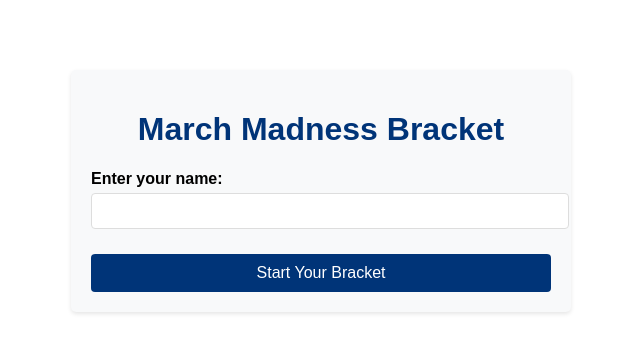
After one commit to gregbkatz/madness, a Flask app: page /login in a window 1280 px wide. The commit adds this page. Shown: the top 353 px of the page, without its empty margins (319-959 px from the left). Run offline with Flask 2, Linux system fonts and the light colour scheme.

Commit message:
Add login page

```diff
--- a/app.py
+++ b/app.py
@@ -1,4 +1,4 @@
-from flask import Flask, render_template, jsonify, request
+from flask import Flask, render_template, jsonify, request, redirect, url_for, session
 from data.teams import teams
 from datetime import datetime
 from bracket_logic import initialize_bracket, select_team, auto_fill_bracket, pretty_print_bracket, update_winners, random_fill_bracket, reset_team_completely
@@ -7,6 +7,7 @@ import os
 import copy
 
 app = Flask(__name__)
+app.secret_key = 'march_madness_simple_key'  # Secret key for session
 
 # Store the bracket in server memory (in a real app, this would be in a database)
 bracket = initialize_bracket()
@@ -16,8 +17,23 @@ os.makedirs('saved_brackets', exist_ok=True)
 
 @app.route('/')
 def index():
+    # Check if user is logged in
+    if 'username' not in session:
+        return redirect(url_for('show_login'))
+
     current_time = datetime.now().strftime("%B %d, %Y %I:%M %p")
-    return render_template('index.html', current_time=current_time)
+    return render_template('index.html', current_time=current_time, username=session.get('username'))
+
+@app.route('/login', methods=['GET', 'POST'])
+def show_login():
+    if request.method == 'POST':
+        username = request.form.get('username')
+        if username:
+            session['username'] = username
+            return redirect(url_for('index'))
+        else:
+            return render_template('login.html', error='Please enter your name')
+    return render_template('login.html')
 
 @app.route('/api/teams')
 def get_teams():
--- /dev/null
+++ b/templates/login.html
@@ -0,0 +1,75 @@
+<!DOCTYPE html>
+<html lang="en">
+<head>
+    <meta charset="UTF-8">
+    <meta name="viewport" content="width=device-width, initial-scale=1.0">
+    <title>March Madness Login</title>
+    <style>
+        body {
+            font-family: Arial, sans-serif;
+            max-width: 500px;
+            margin: 0 auto;
+            padding: 20px;
+        }
+        .login-container {
+            background-color: #f8f9fa;
+            border-radius: 5px;
+            padding: 20px;
+            box-shadow: 0 2px 4px rgba(0, 0, 0, 0.1);
+            margin-top: 50px;
+        }
+        h1 {
+            color: #003478;
+            text-align: center;
+        }
+        .form-group {
+            margin-bottom: 15px;
+        }
+        label {
+            display: block;
+            margin-bottom: 5px;
+            font-weight: bold;
+        }
+        input[type="text"] {
+            width: 100%;
+            padding: 8px;
+            border: 1px solid #ddd;
+            border-radius: 4px;
+            font-size: 16px;
+        }
+        button {
+            background-color: #003478;
+            color: white;
+            border: none;
+            padding: 10px 15px;
+            border-radius: 4px;
+            font-size: 16px;
+            cursor: pointer;
+            width: 100%;
+            margin-top: 10px;
+        }
+        button:hover {
+            background-color: #002555;
+        }
+        .error {
+            color: red;
+            margin-top: 10px;
+        }
+    </style>
+</head>
+<body>
+    <div class="login-container">
+        <h1>March Madness Bracket</h1>
+        <form action="/login" method="post">
+            <div class="form-group">
+                <label for="username">Enter your name:</label>
+                <input type="text" id="username" name="username" required>
+            </div>
+            <button type="submit">Start Your Bracket</button>
+            {% if error %}
+            <p class="error">{{ error }}</p>
+            {% endif %}
+        </form>
+    </div>
+</body>
+</html>
```
Also changed, not shown: bracket.json (+1 -1 lines), static/css/styles.css (+13 -0 lines), templates/index.html (+6 -1 lines).
